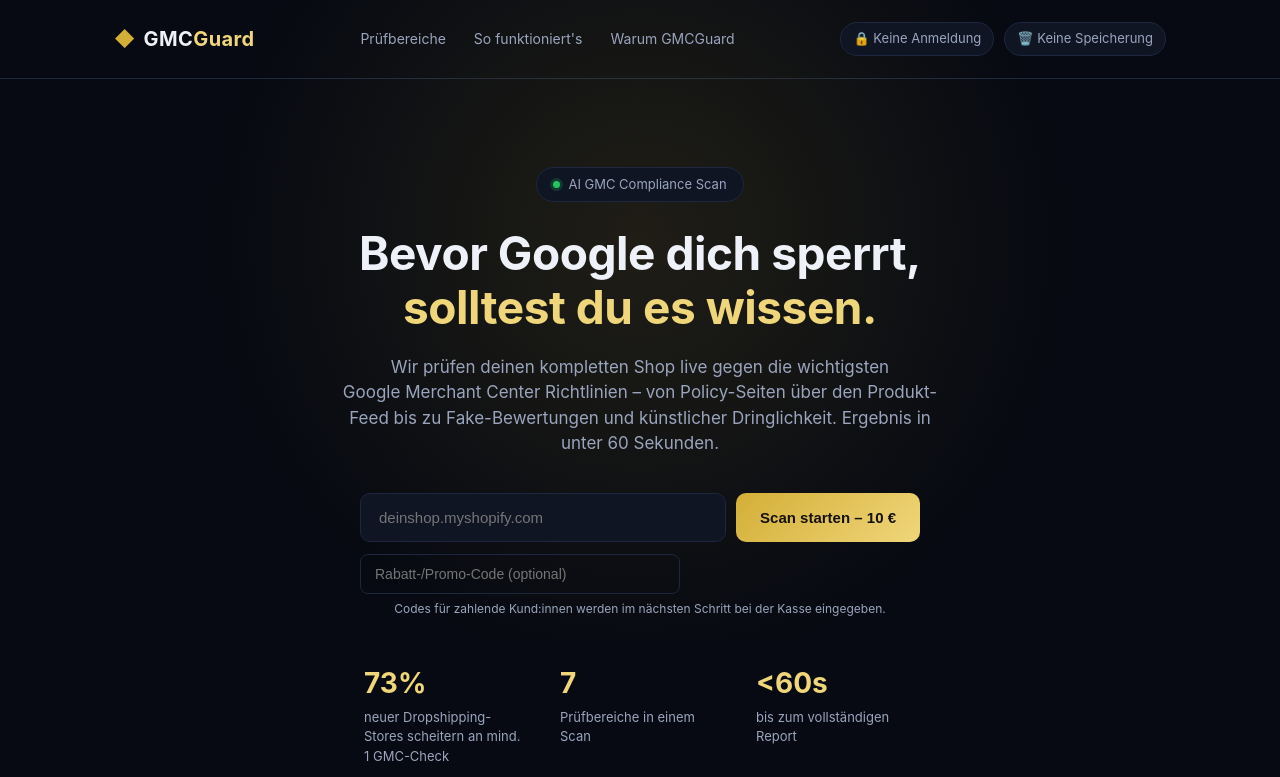
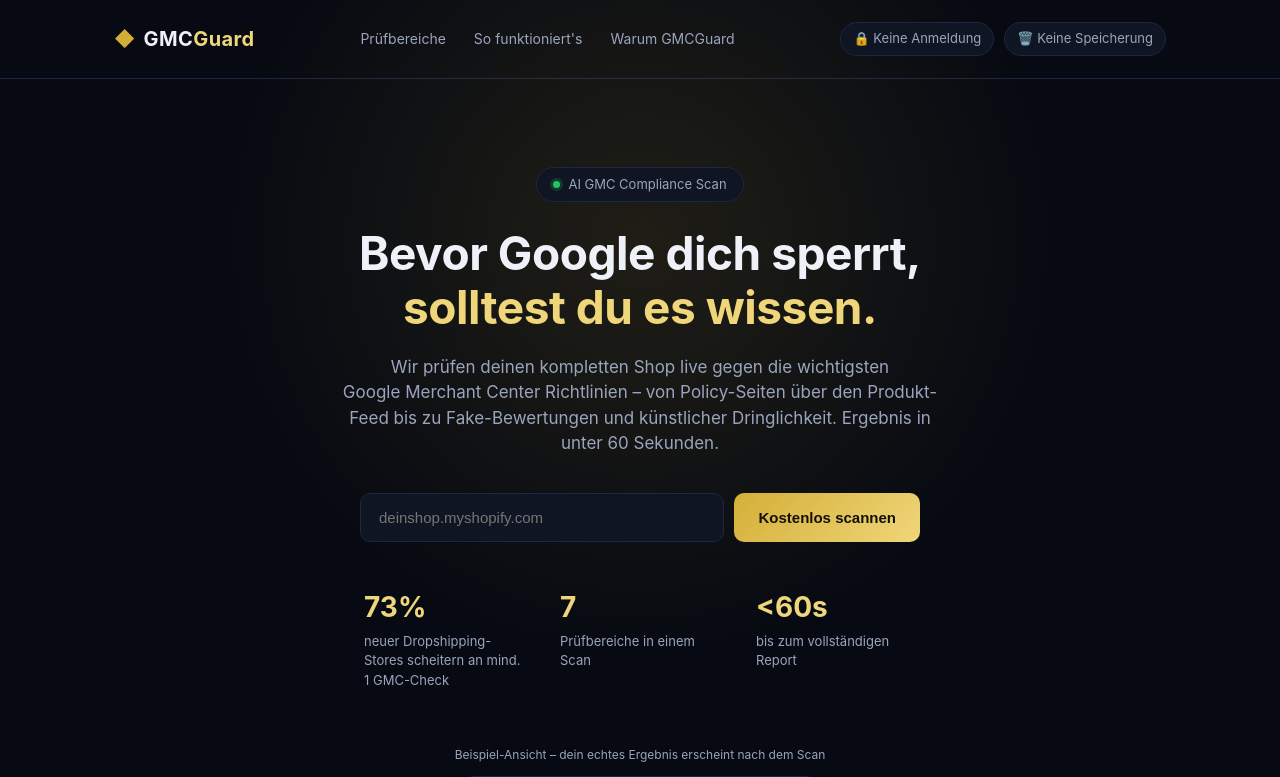
Before and after one commit to BennetEcom/gmc-compliance-scanner, a FastAPI app: page /scan/result in a window 1280 px wide. Shown: the top 777 px of the page. Run offline with FastAPI, Linux system fonts and the light colour scheme.

Commit message:
Make scan free, add Ecom Germany footer credit

```diff
--- a/app/main.py
+++ b/app/main.py
@@ -35,7 +35,6 @@ async def index(request: Request):
         "index.html",
         {
             "request": request,
-            "price": f"{SCAN_PRICE_EUR:.0f}",
             "stripe_configured": is_stripe_configured(),
             "pending_session_id": None,
         },
@@ -54,10 +53,10 @@ async def api_start_scan(payload: StartScanRequest):
         result = await run_scan(normalized)
         return {"mode": "direct", "result": result}
 
-    # 2) Kein Stripe konfiguriert (z.B. lokale Test-Umgebung) -> direkt scannen
+    # 2) Kein Stripe konfiguriert -> Scan ist aktuell kostenlos
     if not is_stripe_configured():
         result = await run_scan(normalized)
-        result["_notice"] = "Testmodus: Stripe ist nicht konfiguriert, Scan wurde ohne Bezahlung ausgeführt."
+        result["_notice"] = "Aktuell komplett kostenlos."
         return {"mode": "direct", "result": result}
 
     # 3) Normalfall: Stripe Checkout Session (10 EUR, Promo-Code-Feld aktiv)
@@ -71,7 +70,6 @@ async def scan_result_page(request: Request, session_id: str | None = None):
         "index.html",
         {
             "request": request,
-            "price": f"{SCAN_PRICE_EUR:.0f}",
             "stripe_configured": is_stripe_configured(),
             "pending_session_id": session_id,
         },
--- a/app/static/css/style.css
+++ b/app/static/css/style.css
@@ -140,18 +140,6 @@ h1 {
 }
 #scan-btn:hover { transform: translateY(-1px); box-shadow: 0 8px 24px rgba(212,175,55,0.25); }
 #scan-btn:disabled { opacity: 0.6; cursor: wait; transform: none; }
-
-.promo-row { margin-top: 12px; display: flex; flex-direction: column; gap: 6px; }
-#promo-code {
-  padding: 11px 14px;
-  border-radius: 8px;
-  border: 1px solid var(--border);
-  background: transparent;
-  color: var(--text);
-  font-size: 14px;
-  max-width: 320px;
-}
-.promo-hint { color: var(--text-dim); font-size: 12px; }
 
 .form-error {
   margin-top: 12px;
@@ -349,3 +337,4 @@ h1 {
 }
 
 .footer { border-top: 1px solid var(--border); padding: 28px 0; color: var(--text-dim); font-size: 13px; text-align: center; }
+.footer-credit { margin: 6px 0 0; opacity: 0.7; }
--- a/app/static/js/app.js
+++ b/app/static/js/app.js
@@ -137,7 +137,6 @@ form.addEventListener("submit", async (e) => {
   errBox.hidden = true;
 
   const url = document.getElementById("store-url").value.trim();
-  const promo = document.getElementById("promo-code").value.trim();
 
   if (!url) {
     showError("Bitte gib die URL deines Shops ein.");
@@ -152,7 +151,7 @@ form.addEventListener("submit", async (e) => {
     const resp = await fetch("/api/start-scan", {
       method: "POST",
       headers: { "Content-Type": "application/json" },
-      body: JSON.stringify({ url, promo_owner_code: promo || null }),
+      body: JSON.stringify({ url }),
     });
 
     if (!resp.ok) {
--- a/app/templates/index.html
+++ b/app/templates/index.html
@@ -47,17 +47,8 @@
             autocomplete="off"
           />
           <button type="submit" id="scan-btn">
-            Scan starten – {{ price }}&nbsp;€
+            Kostenlos scannen
           </button>
-        </div>
-        <div class="promo-row">
-          <input
-            id="promo-code"
-            type="text"
-            placeholder="Rabatt-/Promo-Code (optional)"
-            autocomplete="off"
-          />
-          <span class="promo-hint">Codes für zahlende Kund:innen werden im nächsten Schritt bei der Kasse eingegeben.</span>
         </div>
         <p id="form-error" class="form-error" hidden></p>
       </form>
@@ -162,8 +153,8 @@
         <div class="how-line"></div>
         <div class="how-step">
           <div class="how-circle">2</div>
-          <h3>Sicher bezahlen</h3>
-          <p>Einmalig {{ price }}&nbsp;€ pro Scan über Stripe. Rabattcodes kannst du direkt an der Kasse einlösen.</p>
+          <h3>Automatisch prüfen</h3>
+          <p>Der Scan läuft live und komplett kostenlos – keine Zahlung, keine Kreditkarte nötig.</p>
         </div>
         <div class="how-line"></div>
         <div class="how-step">
@@ -231,6 +222,7 @@
   <footer class="footer">
     <div class="container">
       <p>© <span id="year"></span> GMCGuard. Kein offizielles Google-Produkt, keine Haftung für Entscheidungen des Google Merchant Center.</p>
+      <p class="footer-credit">Ein Produkt von Ecom Germany</p>
     </div>
   </footer>
 
```
